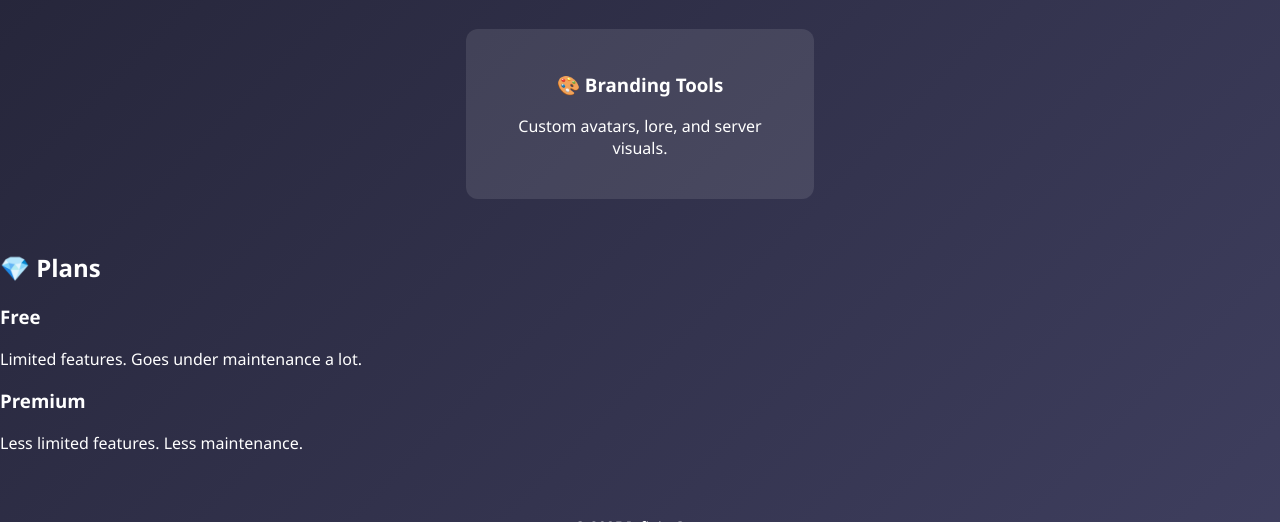
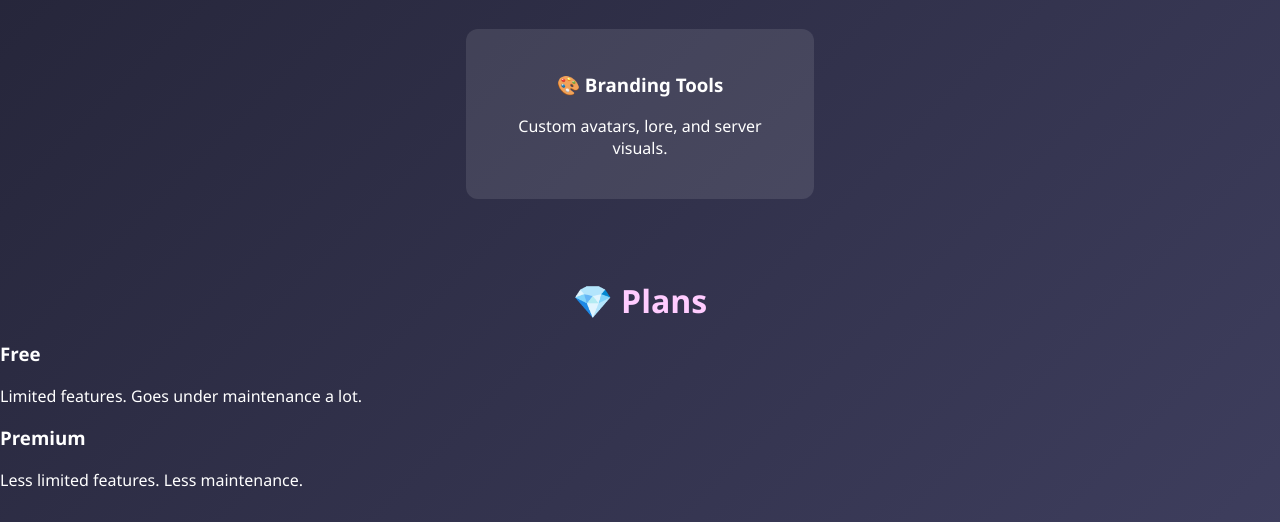
Before and after one commit to CD1-Official/InfinityCoreSite, a plain HTML site: page index.html in a window 1280 px wide. Shown: the part 614-1136 px from the top of the page. Drawn offline with Linux system fonts and the light colour scheme.

Commit message:
Update style.css

```diff
--- a/style.css
+++ b/style.css
@@ -76,3 +76,10 @@ footer {
   width: 24px;
   height: 24px;
 }
+
+.section-heading {
+  text-align: center;
+  font-size: 2rem;
+  margin: 3rem 0 1rem;
+  color: #ffccff;
+}
```
